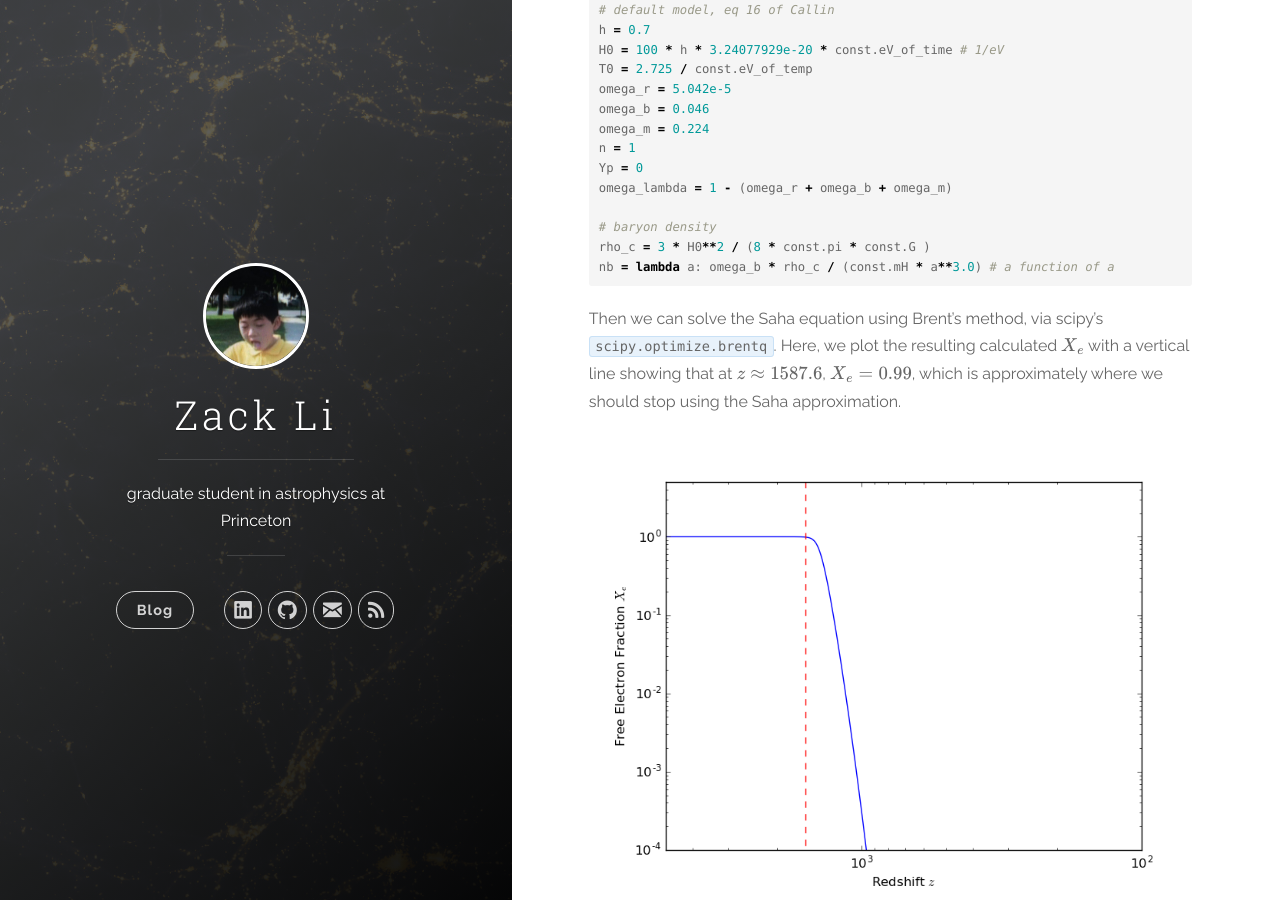
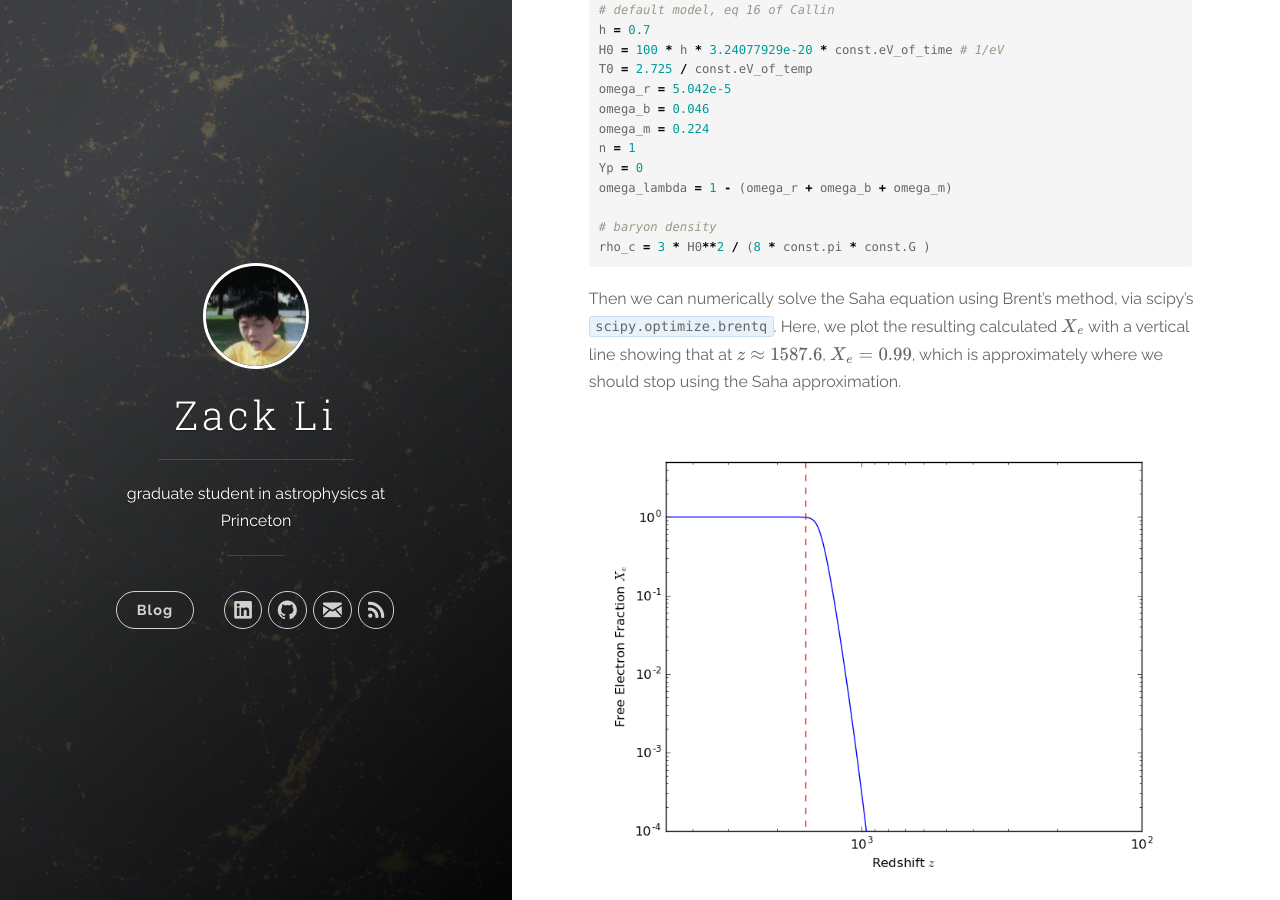
Before and after one commit to xzackli/xzackli.github.io, a Jekyll site: the page built from _posts/2016-11-28-Saha-Approximation.markdown, in a window 1280 px wide and 900 px high, scrolled down 742 px. Built offline with Jekyll 4.4.1, drawn with Linux system fonts in a browser that asks for light colours; nearby versions of some CDN libraries; formulas are drawn with MathJax 3.

Commit message:
quick edit

````diff
--- a/_posts/2016-11-28-Saha-Approximation.markdown
+++ b/_posts/2016-11-28-Saha-Approximation.markdown
@@ -33,9 +33,8 @@ omega_lambda = 1 - (omega_r + omega_b + omega_m)
 
 # baryon density
 rho_c = 3 * H0**2 / (8 * const.pi * const.G )
-nb = lambda a: omega_b * rho_c / (const.mH * a**3.0) # a function of a
 ```
 
-Then we can solve the Saha equation using Brent's method, via scipy's `scipy.optimize.brentq`. Here, we plot the resulting calculated $$X_e$$ with a vertical line showing that at $$z \approx 1587.6$$, $$X_e = 0.99$$, which is approximately where we should stop using the Saha approximation.
+Then we can numerically solve the Saha equation using Brent's method, via scipy's `scipy.optimize.brentq`. Here, we plot the resulting calculated $$X_e$$ with a vertical line showing that at $$z \approx 1587.6$$, $$X_e = 0.99$$, which is approximately where we should stop using the Saha approximation.
 
 ![Saha approximation's X_e vs. z]({{ site.baseurl }}images/saha_Xe.png)
````
